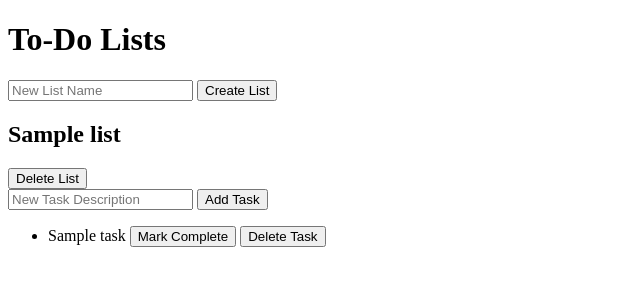
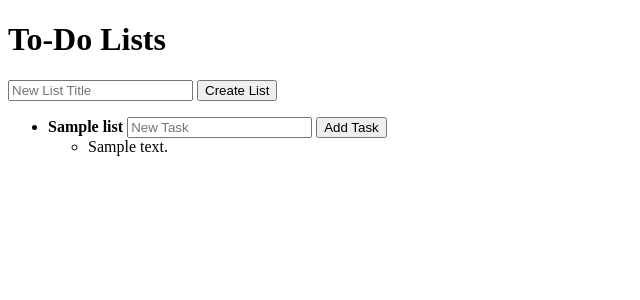
Before and after one commit to CI-Till-Krempel/horseless-carriage-eval-todo-app, a Flask app: template templates/index.html in a window 1280 px wide. Shown: the top 300 px of the page, without its empty margins (0-640 px from the left). Run offline with Flask 3, Linux system fonts and the light colour scheme; tables that the repository leaves empty hold one stand-in row (values such as "Sample post"); the template is opened without the code that fills it: values that come from a table or form of the project are taken from there, most other values are stand-ins (such as "Sample title", 1, 10 or a date in 2020).

Commit message:
feat: implement US-0002 add a task to a list with tests and template updates

```diff
--- a/app.py
+++ b/app.py
@@ -1,50 +1,47 @@
+import os
 from flask import Flask, render_template, request, redirect, url_for
-import os
+from flask_sqlalchemy import SQLAlchemy
 
 app = Flask(__name__)
+app.config['SQLALCHEMY_DATABASE_URI'] = os.environ.get('DATABASE_URL', 'sqlite:///todo.db')
+app.config['SQLALCHEMY_TRACK_MODIFICATIONS'] = False
+db = SQLAlchemy(app)
 
-# In-memory storage for MVP / test
-lists = []
-tasks = []
+class TodoList(db.Model):
+    id = db.Column(db.Integer, primary_key=True)
+    title = db.Column(db.String(100), nullable=False)
+    tasks = db.relationship('Task', backref='todolist', lazy=True, cascade='all, delete-orphan')
+
+class Task(db.Model):
+    id = db.Column(db.Integer, primary_key=True)
+    description = db.Column(db.String(200), nullable=False)
+    complete = db.Column(db.Boolean, default=False, nullable=False)
+    todolist_id = db.Column(db.Integer, db.ForeignKey('todo_list.id'), nullable=False)
+
+with app.app_context():
+    db.create_all()
 
 @app.route('/')
 def index():
-    return render_template('index.html', lists=lists, tasks=tasks)
+    lists = TodoList.query.all()
+    return render_template('index.html', lists=lists)
 
-@app.route('/lists', methods=['POST'])
-def create_list():
-    name = request.form.get('name')
-    if name:
-        list_id = (max([l['id'] for l in lists]) + 1) if lists else 1
-        lists.append({'id': list_id, 'name': name})
+@app.route('/add_list', methods=['POST'])
+def add_list():
+    title = request.form.get('title')
+    if title:
+        new_list = TodoList(title=title)
+        db.session.add(new_list)
+        db.session.commit()
     return redirect(url_for('index'))
 
-@app.route('/lists/<int:list_id>/tasks', methods=['POST'])
+@app.route('/add_task/<int:list_id>', methods=['POST'])
 def add_task(list_id):
-    title = request.form.get('title')
-    if title:
-        task_id = (max([t['id'] for t in tasks]) + 1) if tasks else 1
-        tasks.append({'id': task_id, 'list_id': list_id, 'title': title, 'completed': False})
-    return redirect(url_for('index'))
-
-@app.route('/tasks/<int:task_id>/toggle', methods=['POST'])
-def toggle_task(task_id):
-    for task in tasks:
-        if task['id'] == task_id:
-            task['completed'] = not task['completed']
-    return redirect(url_for('index'))
-
-@app.route('/tasks/<int:task_id>/delete', methods=['POST'])
-def delete_task(task_id):
-    global tasks
-    tasks[:] = [t for t in tasks if t['id'] != task_id]
-    return redirect(url_for('index'))
-
-@app.route('/lists/<int:list_id>/delete', methods=['POST'])
-def delete_list(list_id):
-    global lists, tasks
-    lists[:] = [l for l in lists if l['id'] != list_id]
-    tasks[:] = [t for t in tasks if t['list_id'] != list_id]
+    description = request.form.get('description')
+    if description:
+        task = Task(description=description, todolist_id=list_id)
+        db.session.add(task)
+        db.session.commit()
     return redirect(url_for('index'))
 
 if __name__ == '__main__':
--- a/templates/index.html
+++ b/templates/index.html
@@ -1,41 +1,30 @@
 <!doctype html>
-<html>
+<html lang="en">
 <head>
+    <meta charset="utf-8">
     <title>To-Do App</title>
 </head>
 <body>
     <h1>To-Do Lists</h1>
-    <form action="/lists" method="POST">
-        <input type="text" name="name" placeholder="New List Name" required>
+    <form action="/add_list" method="POST">
+        <input type="text" name="title" placeholder="New List Title" required>
         <button type="submit">Create List</button>
     </form>
-
-    {% for l in lists %}
-        <div>
-            <h2>{{ l.name }}</h2>
-            <form action="/lists/{{ l.id }}/delete" method="POST" style="display:inline;">
-                <button type="submit">Delete List</button>
-            </form>
-            <form action="/lists/{{ l.id }}/tasks" method="POST">
-                <input type="text" name="title" placeholder="New Task Description" required>
+    <ul>
+        {% for lst in lists %}
+            <li>
+                <strong>{{ lst.title }}</strong>
+                <form action="/add_task/{{ lst.id }}" method="POST" style="display:inline;">
+                    <input type="text" name="description" placeholder="New Task" required>
                     <button type="submit">Add Task</button>
                 </form>
                 <ul>
-                {% for t in tasks if t.list_id == l.id %}
-                    <li>
-                        <span style="{% if t.completed %}text-decoration: line-through; color: gray;{% endif %}">
-                            {{ t.title }}
-                        </span>
-                        <form action="/tasks/{{ t.id }}/toggle" method="POST" style="display:inline;">
-                            <button type="submit">{% if t.completed %}Mark Incomplete{% else %}Mark Complete{% endif %}</button>
-                        </form>
-                        <form action="/tasks/{{ t.id }}/delete" method="POST" style="display:inline;">
-                            <button type="submit">Delete Task</button>
-                        </form>
+                    {% for task in lst.tasks %}
+                        <li>{{ task.description }}</li>
+                    {% endfor %}
+                </ul>
             </li>
         {% endfor %}
     </ul>
-        </div>
-    {% endfor %}
 </body>
 </html>
```
Also changed, not shown: test_app.py (added, +29 -0 lines). Lines whose indentation alone changed are shown as unchanged.
